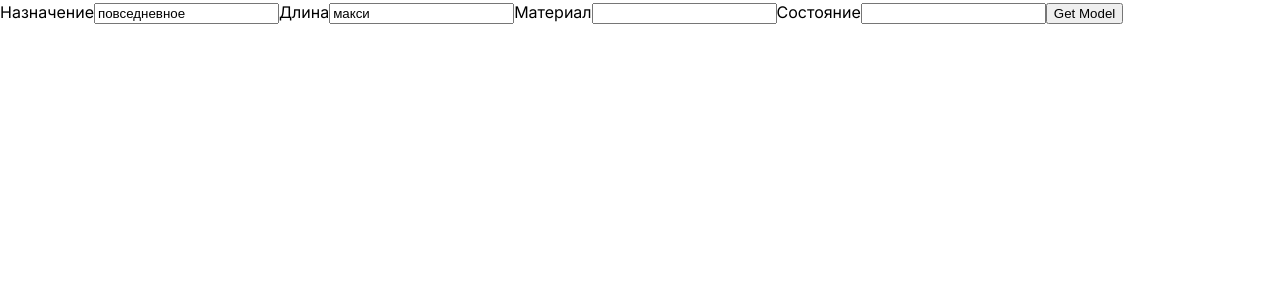
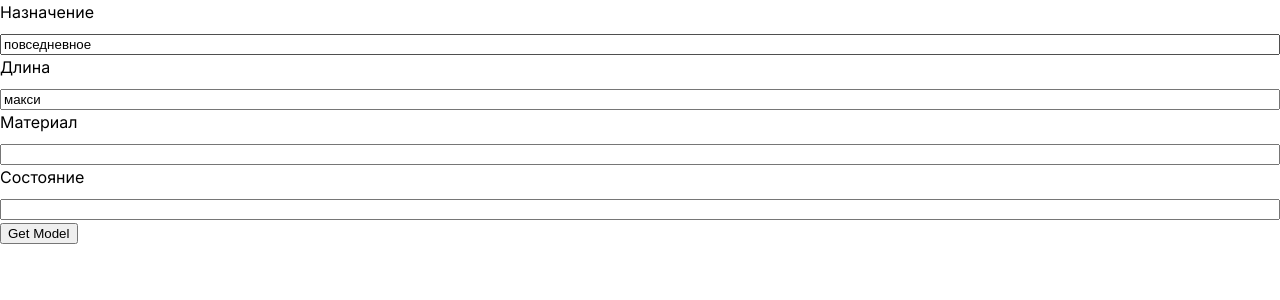
Before and after one commit to Friday-13/selsup-test-task, a React (Vite) app: page / in a window 1280 px wide. Shown: the top 300 px of the page. Built offline with nearby package versions, Linux system fonts and the light colour scheme.

Commit message:
refactor: separate labled input, add styles for it

```diff
--- a/src/param-editor.module.scss
+++ b/src/param-editor.module.scss
@@ -6,3 +6,10 @@
   max-width: 900px;
   margin: auto;
 }
+
+.param {
+  display: flex;
+  flex-direction: column;
+  gap: 10px;
+  width: 100%;
+}
--- a/src/param-editor.tsx
+++ b/src/param-editor.tsx
@@ -59,20 +59,15 @@ export class ParamEditor extends Component<Props, State> {
   render() {
     return (
       <section className={styles.paramEditor}>
-        {this.props.params.map((param) => {
-          return (
-            <>
-              <label htmlFor={`${param.id}`}>{param.name}</label>
-              <input
-                id={`${param.id}`}
-                onChange={(e) => this.handleChange(e)}
-                type="text"
-                defaultValue={this.getDefaultValue(param.id)}
-                name={param.name}
-              />
-            </>
-          );
-        })}
+        {this.props.params.map((param) => (
+          <LabledInput
+            key={`param-${param.id}`}
+            id={param.id}
+            name={param.name}
+            defaultValue={this.getDefaultValue(param.id)}
+            onChange={this.handleChange.bind(this)}
+          />
+        ))}
 
         <button
           onClick={() => {
@@ -86,3 +81,26 @@ export class ParamEditor extends Component<Props, State> {
     );
   }
 }
+
+interface ILabledInputProps {
+  id: number;
+  name: string;
+  defaultValue?: string;
+  onChange: (e: ChangeEvent<HTMLInputElement, HTMLInputElement>) => void;
+}
+class LabledInput extends Component<ILabledInputProps> {
+  render() {
+    return (
+      <div className={styles.param}>
+        <label htmlFor={`${this.props.id}`}>{this.props.name}</label>
+        <input
+          id={`${this.props.id}`}
+          onChange={(e) => this.props.onChange(e)}
+          type="text"
+          defaultValue={this.props.defaultValue}
+          name={this.props.name}
+        />
+      </div>
+    );
+  }
+}
```
